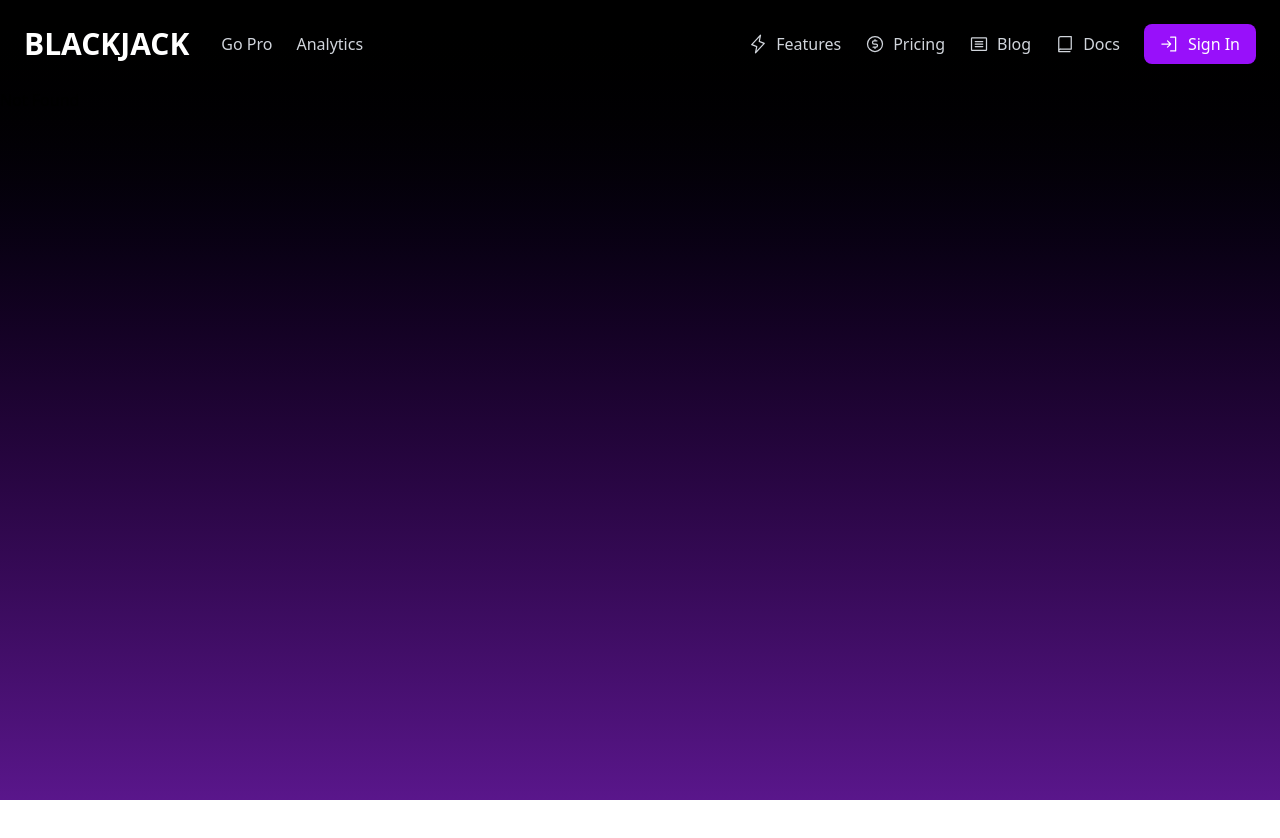
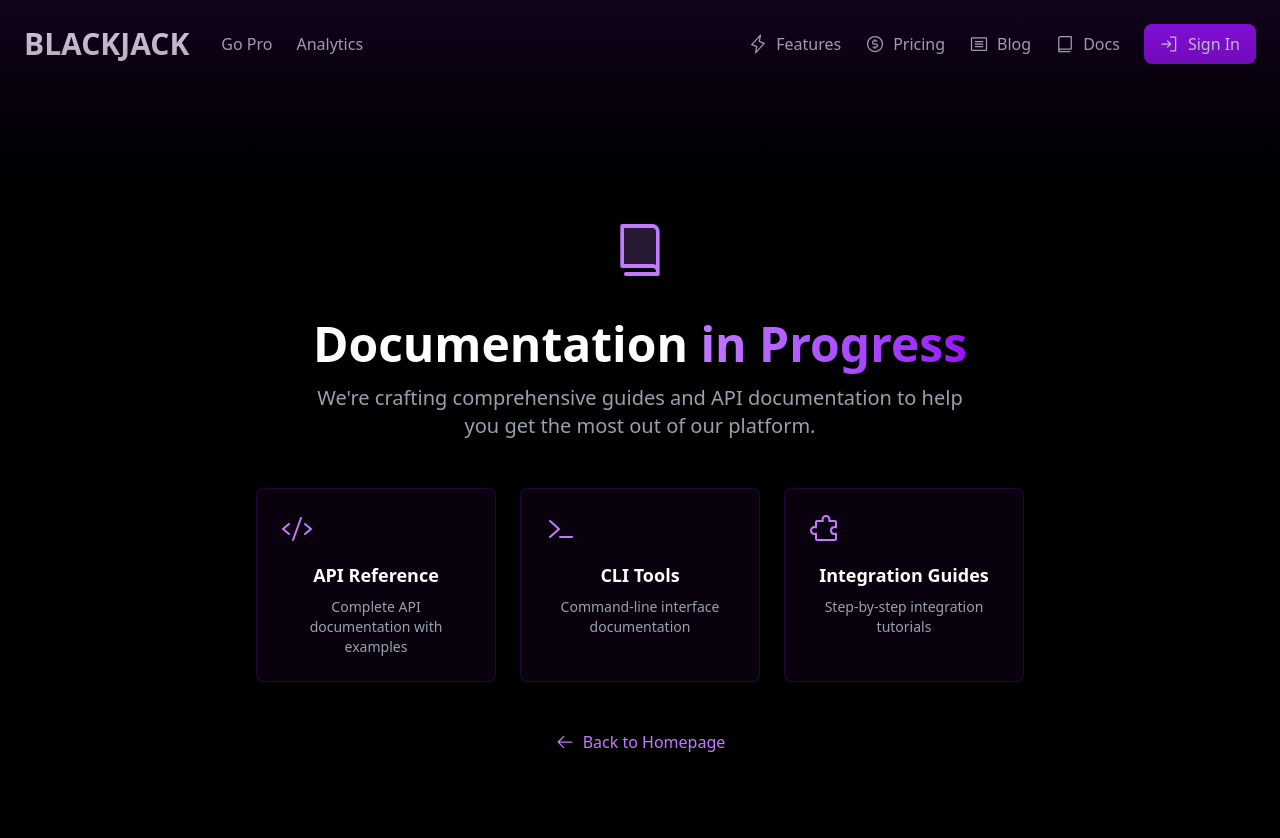
Before and after one commit to Abuka-Victor/BlackJack, a React (Vite) app: page /docs in a window 1280 px wide. Before the commit this address had no page. Shown: the top 838 px of the page. Before the commit the page ends 800 px from the top, so only its background shows below. Built offline with nearby package versions, Linux system fonts and the light colour scheme.

Commit message:
fix route errors

```diff
--- a/src/components/Navbar.tsx
+++ b/src/components/Navbar.tsx
@@ -6,18 +6,16 @@ import { ConnectModal } from './ui/ConnectModal';
 import {
   List,
   X,
-  Rocket,
-  ChartLine,
   Lightning,
   CurrencyCircleDollar,
   Article,
   Book,
-  SignIn
+  SignIn,
 } from '@phosphor-icons/react';
 
 export default function Navbar() {
   const [isMenuOpen, setIsMenuOpen] = useState(false);
-  const { openModal, closeModal } = useConnectModal();
+  const { openModal } = useConnectModal();
 
   return (
     <nav className="p-6 relative">
@@ -30,7 +28,7 @@ export default function Navbar() {
             BLACKJACK
           </Link>
           <div className="hidden md:flex space-x-6">
-            <Link to="/trading" className="text-gray-300 hover:text-white">
+            <Link to="/" className="text-gray-300 hover:text-white">
               Go Pro
             </Link>
             <Link to="/analytics" className="text-gray-300 hover:text-white">
@@ -52,19 +50,31 @@ export default function Navbar() {
         </button>
 
         <div className="hidden md:flex items-center space-x-6">
-          <Link to="/features" className="text-gray-300 hover:text-white flex items-center space-x-2">
+          <Link
+            to="/features"
+            className="text-gray-300 hover:text-white flex items-center space-x-2"
+          >
             <Lightning size={20} />
             <span>Features</span>
           </Link>
-          <Link to="/pricing" className="text-gray-300 hover:text-white flex items-center space-x-2">
+          <Link
+            to="/pricing"
+            className="text-gray-300 hover:text-white flex items-center space-x-2"
+          >
             <CurrencyCircleDollar size={20} />
             <span>Pricing</span>
           </Link>
-          <Link to="/blog" className="text-gray-300 hover:text-white flex items-center space-x-2">
+          <Link
+            to="/blog"
+            className="text-gray-300 hover:text-white flex items-center space-x-2"
+          >
             <Article size={20} />
             <span>Blog</span>
           </Link>
-          <Link to="/docs" className="text-gray-300 hover:text-white flex items-center space-x-2">
+          <Link
+            to="/docs"
+            className="text-gray-300 hover:text-white flex items-center space-x-2"
+          >
             <Book size={20} />
             <span>Docs</span>
           </Link>
@@ -90,9 +100,6 @@ export default function Navbar() {
             className="absolute top-20 left-0 right-0 bg-black bg-opacity-95 md:hidden p-4 space-y-4"
           >
             <div className="flex flex-col space-y-4">
-              <Link to="/trading" className="text-gray-300 hover:text-white">
-                Trading
-              </Link>
               <Link to="/analytics" className="text-gray-300 hover:text-white">
                 Analytics
               </Link>
@@ -122,7 +129,7 @@ export default function Navbar() {
       </AnimatePresence>
 
       {/* Add the ConnectModal component */}
-      <ConnectModal onClose={closeModal} />
+      <ConnectModal />
     </nav>
   );
 }
--- a/src/routeTree.gen.ts
+++ b/src/routeTree.gen.ts
@@ -13,8 +13,11 @@
 import { Route as rootRoute } from './routes/__root'
 import { Route as PricingImport } from './routes/pricing'
 import { Route as FeaturesImport } from './routes/features'
+import { Route as DocsImport } from './routes/docs'
 import { Route as DemoImport } from './routes/demo'
 import { Route as DashboardImport } from './routes/dashboard'
+import { Route as BlogImport } from './routes/blog'
+import { Route as AnalyticsImport } from './routes/analytics'
 import { Route as AboutImport } from './routes/about'
 import { Route as IndexImport } from './routes/index'
 import { Route as DashboardRafflesImport } from './routes/dashboard.raffles'
@@ -34,6 +37,12 @@ const FeaturesRoute = FeaturesImport.update({
   getParentRoute: () => rootRoute,
 } as any)
 
+const DocsRoute = DocsImport.update({
+  id: '/docs',
+  path: '/docs',
+  getParentRoute: () => rootRoute,
+} as any)
+
 const DemoRoute = DemoImport.update({
   id: '/demo',
   path: '/demo',
@@ -43,6 +52,18 @@ const DemoRoute = DemoImport.update({
 const DashboardRoute = DashboardImport.update({
   id: '/dashboard',
   path: '/dashboard',
+  getParentRoute: () => rootRoute,
+} as any)
+
+const BlogRoute = BlogImport.update({
+  id: '/blog',
+  path: '/blog',
+  getParentRoute: () => rootRoute,
+} as any)
+
+const AnalyticsRoute = AnalyticsImport.update({
+  id: '/analytics',
+  path: '/analytics',
   getParentRoute: () => rootRoute,
 } as any)
 
@@ -88,6 +109,20 @@ declare module '@tanstack/react-router' {
       preLoaderRoute: typeof AboutImport
       parentRoute: typeof rootRoute
     }
+    '/analytics': {
+      id: '/analytics'
+      path: '/analytics'
+      fullPath: '/analytics'
+      preLoaderRoute: typeof AnalyticsImport
+      parentRoute: typeof rootRoute
+    }
+    '/blog': {
+      id: '/blog'
+      path: '/blog'
+      fullPath: '/blog'
+      preLoaderRoute: typeof BlogImport
+      parentRoute: typeof rootRoute
+    }
     '/dashboard': {
       id: '/dashboard'
       path: '/dashboard'
@@ -100,6 +135,13 @@ declare module '@tanstack/react-router' {
       path: '/demo'
       fullPath: '/demo'
       preLoaderRoute: typeof DemoImport
+      parentRoute: typeof rootRoute
+    }
+    '/docs': {
+      id: '/docs'
+      path: '/docs'
+      fullPath: '/docs'
+      preLoaderRoute: typeof DocsImport
       parentRoute: typeof rootRoute
     }
     '/features': {
@@ -152,8 +194,11 @@ const DashboardRouteWithChildren = DashboardRoute._addFileChildren(
 export interface FileRoutesByFullPath {
   '/': typeof IndexRoute
   '/about': typeof AboutRoute
+  '/analytics': typeof AnalyticsRoute
+  '/blog': typeof BlogRoute
   '/dashboard': typeof DashboardRouteWithChildren
   '/demo': typeof DemoRoute
+  '/docs': typeof DocsRoute
   '/features': typeof FeaturesRoute
   '/pricing': typeof PricingRoute
   '/dashboard/communities': typeof DashboardCommunitiesRoute
@@ -163,8 +208,11 @@ export interface FileRoutesByFullPath {
 export interface FileRoutesByTo {
   '/': typeof IndexRoute
   '/about': typeof AboutRoute
+  '/analytics': typeof AnalyticsRoute
+  '/blog': typeof BlogRoute
   '/dashboard': typeof DashboardRouteWithChildren
   '/demo': typeof DemoRoute
+  '/docs': typeof DocsRoute
   '/features': typeof FeaturesRoute
   '/pricing': typeof PricingRoute
   '/dashboard/communities': typeof DashboardCommunitiesRoute
@@ -175,8 +223,11 @@ export interface FileRoutesById {
   __root__: typeof rootRoute
   '/': typeof IndexRoute
   '/about': typeof AboutRoute
+  '/analytics': typeof AnalyticsRoute
+  '/blog': typeof BlogRoute
   '/dashboard': typeof DashboardRouteWithChildren
   '/demo': typeof DemoRoute
+  '/docs': typeof DocsRoute
   '/features': typeof FeaturesRoute
   '/pricing': typeof PricingRoute
   '/dashboard/communities': typeof DashboardCommunitiesRoute
@@ -188,8 +239,11 @@ export interface FileRouteTypes {
   fullPaths:
     | '/'
     | '/about'
+    | '/analytics'
+    | '/blog'
     | '/dashboard'
     | '/demo'
+    | '/docs'
     | '/features'
     | '/pricing'
     | '/dashboard/communities'
@@ -198,8 +252,11 @@ export interface FileRouteTypes {
   to:
     | '/'
     | '/about'
+    | '/analytics'
+    | '/blog'
     | '/dashboard'
     | '/demo'
+    | '/docs'
     | '/features'
     | '/pricing'
     | '/dashboard/communities'
@@ -208,8 +265,11 @@ export interface FileRouteTypes {
     | '__root__'
     | '/'
     | '/about'
+    | '/analytics'
+    | '/blog'
     | '/dashboard'
     | '/demo'
+    | '/docs'
     | '/features'
     | '/pricing'
     | '/dashboard/communities'
@@ -220,8 +280,11 @@ export interface FileRouteTypes {
 export interface RootRouteChildren {
   IndexRoute: typeof IndexRoute
   AboutRoute: typeof AboutRoute
+  AnalyticsRoute: typeof AnalyticsRoute
+  BlogRoute: typeof BlogRoute
   DashboardRoute: typeof DashboardRouteWithChildren
   DemoRoute: typeof DemoRoute
+  DocsRoute: typeof DocsRoute
   FeaturesRoute: typeof FeaturesRoute
   PricingRoute: typeof PricingRoute
 }
@@ -229,8 +292,11 @@ export interface RootRouteChildren {
 const rootRouteChildren: RootRouteChildren = {
   IndexRoute: IndexRoute,
   AboutRoute: AboutRoute,
+  AnalyticsRoute: AnalyticsRoute,
+  BlogRoute: BlogRoute,
   DashboardRoute: DashboardRouteWithChildren,
   DemoRoute: DemoRoute,
+  DocsRoute: DocsRoute,
   FeaturesRoute: FeaturesRoute,
   PricingRoute: PricingRoute,
 }
@@ -247,8 +313,11 @@ export const routeTree = rootRoute
       "children": [
         "/",
         "/about",
+        "/analytics",
+        "/blog",
         "/dashboard",
         "/demo",
+        "/docs",
         "/features",
         "/pricing"
       ]
@@ -259,6 +328,12 @@ export const routeTree = rootRoute
     "/about": {
       "filePath": "about.tsx"
     },
+    "/analytics": {
+      "filePath": "analytics.tsx"
+    },
+    "/blog": {
+      "filePath": "blog.tsx"
+    },
     "/dashboard": {
       "filePath": "dashboard.tsx",
       "children": [
@@ -268,6 +343,9 @@ export const routeTree = rootRoute
     },
     "/demo": {
       "filePath": "demo.tsx"
+    },
+    "/docs": {
+      "filePath": "docs.tsx"
     },
     "/features": {
       "filePath": "features.tsx"
--- /dev/null
+++ b/src/routes/analytics.tsx
@@ -0,0 +1,76 @@
+import { createFileRoute } from '@tanstack/react-router';
+import { motion } from 'framer-motion';
+import { ChartLineUp, ArrowLeft } from '@phosphor-icons/react';
+import { Link } from '@tanstack/react-router';
+
+export const Route = createFileRoute('/analytics')({
+  component: Analytics,
+});
+
+function Analytics() {
+  return (
+    <div className="min-h-screen bg-black flex items-center justify-center">
+      <div className="absolute inset-0 bg-gradient-to-b from-purple-900/20 via-black to-black pointer-events-none" />
+
+      <motion.div
+        initial={{ opacity: 0, y: 20 }}
+        animate={{ opacity: 1, y: 0 }}
+        className="relative text-center px-6"
+      >
+        <motion.div
+          animate={{
+            y: [-4, 4, -4],
+            scale: [1, 1.1, 1]
+          }}
+          transition={{
+            duration: 3,
+            repeat: Infinity,
+            repeatType: "reverse"
+          }}
+          className="inline-block mb-8"
+        >
+          <ChartLineUp size={64} className="text-purple-400" weight="duotone" />
+        </motion.div>
+
+        <h1 className="text-4xl md:text-5xl font-bold text-white mb-4">
+          Analytics Dashboard
+          <span className="bg-gradient-to-r from-purple-400 to-purple-600 bg-clip-text text-transparent">
+            {' '}Coming Soon
+          </span>
+        </h1>
+        <p className="text-xl text-gray-400 mb-8 max-w-2xl mx-auto">
+          We're building powerful analytics tools to help you track your raffle performance,
+          community engagement, and growth metrics. Stay tuned for the launch!
+        </p>
+
+        <motion.div
+          initial={{ opacity: 0 }}
+          animate={{ opacity: 1 }}
+          transition={{ delay: 0.5 }}
+          className="flex flex-col md:flex-row gap-4 justify-center items-center mb-8"
+        >
+          {[
+            'Real-time Tracking',
+            'Community Insights',
+            'Performance Metrics'
+          ].map((feature, index) => (
+            <div
+              key={index}
+              className="px-6 py-3 bg-purple-900/20 rounded-lg border border-purple-500/20"
+            >
+              <p className="text-purple-400">{feature}</p>
+            </div>
+          ))}
+        </motion.div>
+
+        <Link
+          to="/"
+          className="inline-flex items-center gap-2 text-purple-400 hover:text-purple-300 transition-colors"
+        >
+          <ArrowLeft size={20} />
+          <span>Return to Homepage</span>
+        </Link>
+      </motion.div>
+    </div>
+  );
+}
--- /dev/null
+++ b/src/routes/blog.tsx
@@ -0,0 +1,50 @@
+import { createFileRoute } from '@tanstack/react-router';
+import { motion } from 'framer-motion';
+import { Hammer, ArrowLeft } from '@phosphor-icons/react';
+import { Link } from '@tanstack/react-router';
+
+export const Route = createFileRoute('/blog')({
+  component: Blog,
+});
+
+function Blog() {
+  return (
+    <div className="min-h-screen bg-black flex items-center justify-center">
+      <div className="absolute inset-0 bg-gradient-to-b from-purple-900/20 via-black to-black pointer-events-none" />
+
+      <motion.div
+        initial={{ opacity: 0, y: 20 }}
+        animate={{ opacity: 1, y: 0 }}
+        className="relative text-center px-6"
+      >
+        <motion.div
+          animate={{ rotate: [0, -20, 20, -20, 20, 0] }}
+          transition={{
+            duration: 2,
+            repeat: Infinity,
+            repeatDelay: 1
+          }}
+          className="inline-block mb-8"
+        >
+          <Hammer size={64} className="text-purple-400" weight="duotone" />
+        </motion.div>
+
+        <h1 className="text-4xl md:text-5xl font-bold text-white mb-4">
+          Blog Coming Soon
+        </h1>
+        <p className="text-xl text-gray-400 mb-8 max-w-2xl">
+          We're crafting amazing content about raffles, community building, and Web3 insights.
+          Stay tuned!
+        </p>
+
+        <Link
+          to="/"
+          className="inline-flex items-center gap-2 text-purple-400 hover:text-purple-300 transition-colors"
+        >
+          <ArrowLeft size={20} />
+          <span>Back to Home</span>
+        </Link>
+      </motion.div>
+    </div>
+  );
+}
--- /dev/null
+++ b/src/routes/docs.tsx
@@ -0,0 +1,86 @@
+import { createFileRoute } from '@tanstack/react-router';
+import { motion } from 'framer-motion';
+import { Book, ArrowLeft, Code, Terminal, PuzzlePiece } from '@phosphor-icons/react';
+import { Link } from '@tanstack/react-router';
+
+export const Route = createFileRoute('/docs')({
+  component: Docs,
+});
+
+function Docs() {
+  return (
+    <div className="min-h-screen bg-black flex items-center justify-center">
+      <div className="absolute inset-0 bg-gradient-to-b from-purple-900/20 via-black to-black pointer-events-none" />
+
+      <motion.div
+        initial={{ opacity: 0, y: 20 }}
+        animate={{ opacity: 1, y: 0 }}
+        className="relative text-center px-6"
+      >
+        <motion.div
+          animate={{
+            rotateY: [0, 180, 360],
+          }}
+          transition={{
+            duration: 4,
+            repeat: Infinity,
+            ease: "easeInOut"
+          }}
+          className="inline-block mb-8"
+        >
+          <Book size={64} className="text-purple-400" weight="duotone" />
+        </motion.div>
+
+        <h1 className="text-4xl md:text-5xl font-bold text-white mb-4">
+          Documentation
+          <span className="bg-gradient-to-r from-purple-400 to-purple-600 bg-clip-text text-transparent">
+            {' '}in Progress
+          </span>
+        </h1>
+        <p className="text-xl text-gray-400 mb-12 max-w-2xl mx-auto">
+          We're crafting comprehensive guides and API documentation to help you get the most out of our platform.
+        </p>
+
+        <div className="grid grid-cols-1 md:grid-cols-3 gap-6 max-w-3xl mx-auto mb-12">
+          {[
+            {
+              icon: <Code size={32} className="text-purple-400" />,
+              title: 'API Reference',
+              description: 'Complete API documentation with examples'
+            },
+            {
+              icon: <Terminal size={32} className="text-purple-400" />,
+              title: 'CLI Tools',
+              description: 'Command-line interface documentation'
+            },
+            {
+              icon: <PuzzlePiece size={32} className="text-purple-400" />,
+              title: 'Integration Guides',
+              description: 'Step-by-step integration tutorials'
+            }
+          ].map((section, index) => (
+            <motion.div
+              key={index}
+              initial={{ opacity: 0, y: 20 }}
+              animate={{ opacity: 1, y: 0 }}
+              transition={{ delay: index * 0.2 }}
+              className="p-6 bg-purple-900/10 rounded-lg border border-purple-800/30"
+            >
+              <div className="mb-4">{section.icon}</div>
+              <h3 className="text-lg font-semibold text-white mb-2">{section.title}</h3>
+              <p className="text-gray-400 text-sm">{section.description}</p>
+            </motion.div>
+          ))}
+        </div>
+
+        <Link
+          to="/"
+          className="inline-flex items-center gap-2 text-purple-400 hover:text-purple-300 transition-colors"
+        >
+          <ArrowLeft size={20} />
+          <span>Back to Homepage</span>
+        </Link>
+      </motion.div>
+    </div>
+  );
+}
```
